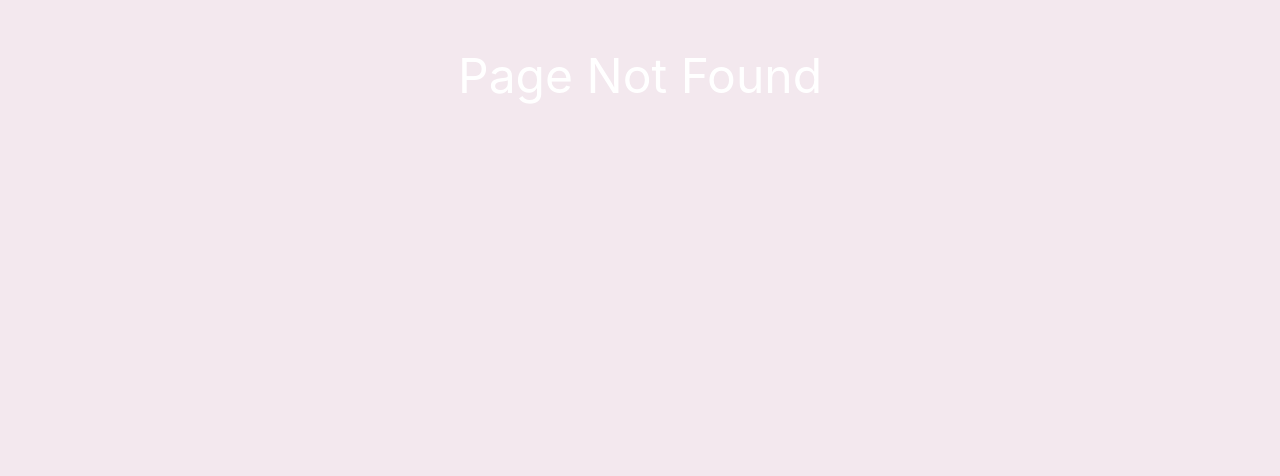
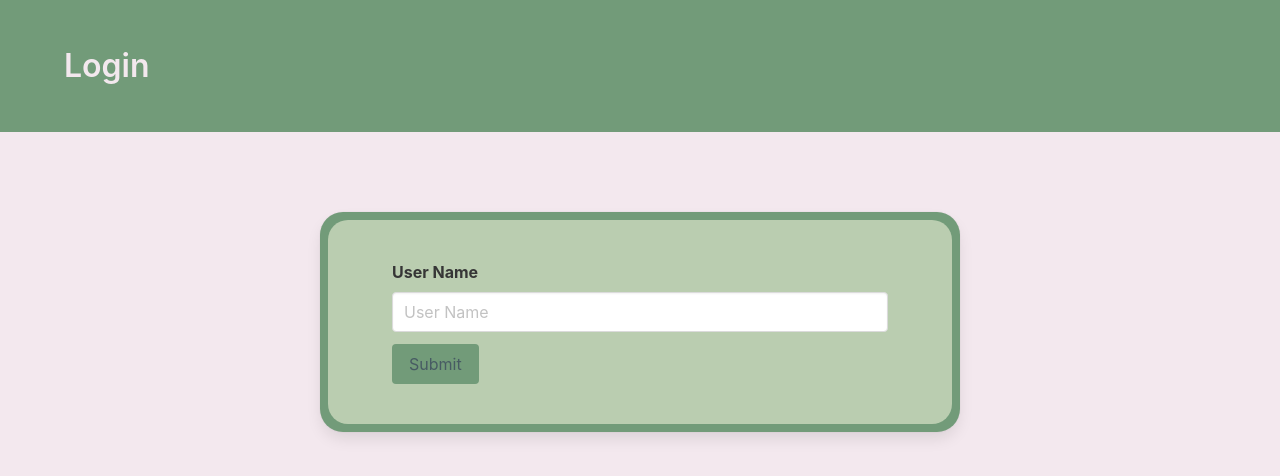
Before and after one commit to RyanChristian4427/sappo, a React (Create React App) app in the folder react-client/: page / in a window 1280 px wide. Before the commit this address had no page. Shown: the top 476 px of the page. Built offline with nearby package versions, Linux system fonts and the light colour scheme.

Commit message:
chore(linting): Misc linting errors

```diff
--- a/react-client/src/components/App.tsx
+++ b/react-client/src/components/App.tsx
@@ -4,22 +4,22 @@ import {
   BrowserRouter,
   Switch,
   Route,
-} from "react-router-dom";
-import Login from "./Login";
-import Chat from "./Chat";
-import PageNotFound from "./errors/pageNotFound";
+} from 'react-router-dom';
+import Login from './Login';
+import Chat from './Chat';
+import PageNotFound from './errors/pageNotFound';
 
 export default class App extends React.Component<{}, {}> {
-  render() {
+  render(): React.ReactNode {
     return (
         <BrowserRouter>
           <div className="App">
             <Switch>
-              <Route path="/login">
-                <Login />
-              </Route>
               <Route path="/chat">
                 <Chat />
+              </Route>
+              <Route path="/">
+                <Login />
               </Route>
               <Route path="/*">
                 <PageNotFound />
--- a/react-client/src/components/Chat/index.tsx
+++ b/react-client/src/components/Chat/index.tsx
@@ -1,4 +1,4 @@
-import React from "react";
+import React from 'react';
 
 export default class Chat extends React.Component<{}, {}> {
 
--- a/react-client/src/components/errors/pageNotFound.tsx
+++ b/react-client/src/components/errors/pageNotFound.tsx
@@ -1,7 +1,7 @@
-import React from "react";
+import React from 'react';
 
 export default class PageNotFound extends React.Component<{}, {}> {
-    render() {
+    render(): React.ReactNode {
         return (
             <div className="Error">
                 <header className="Header">
```
